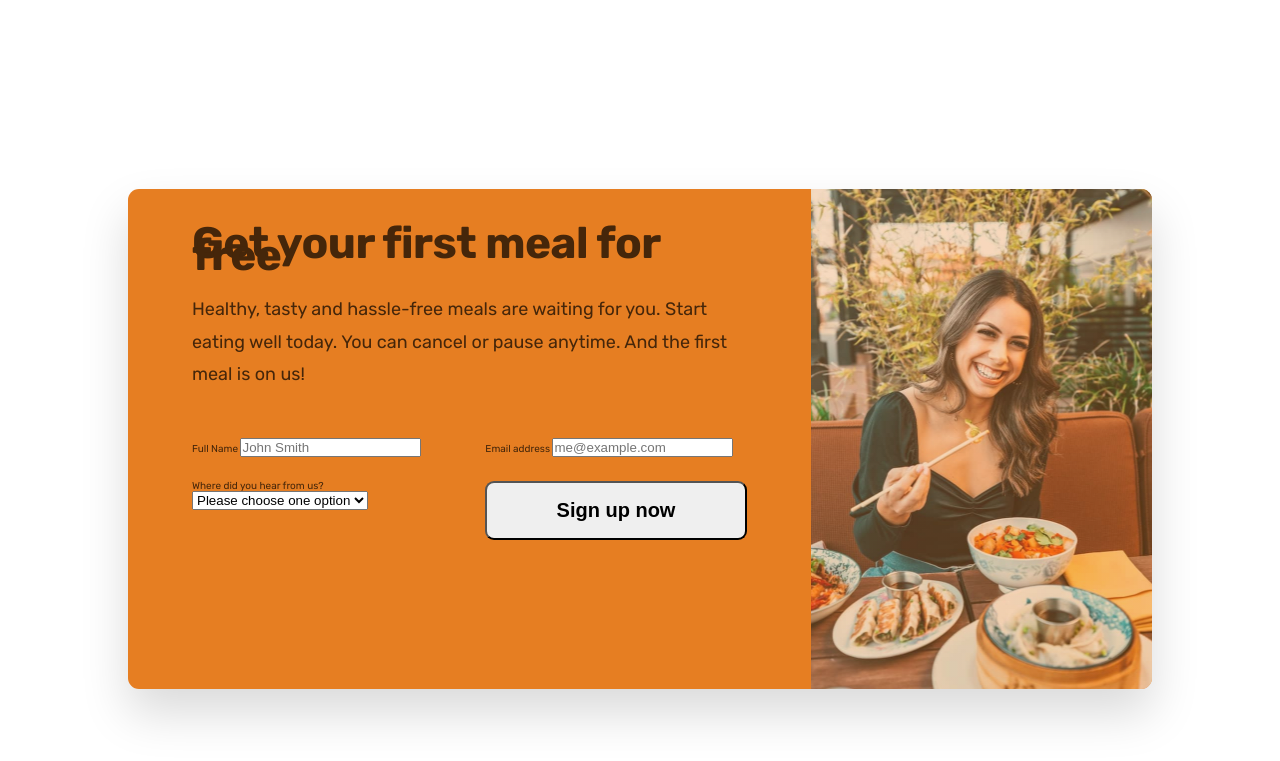
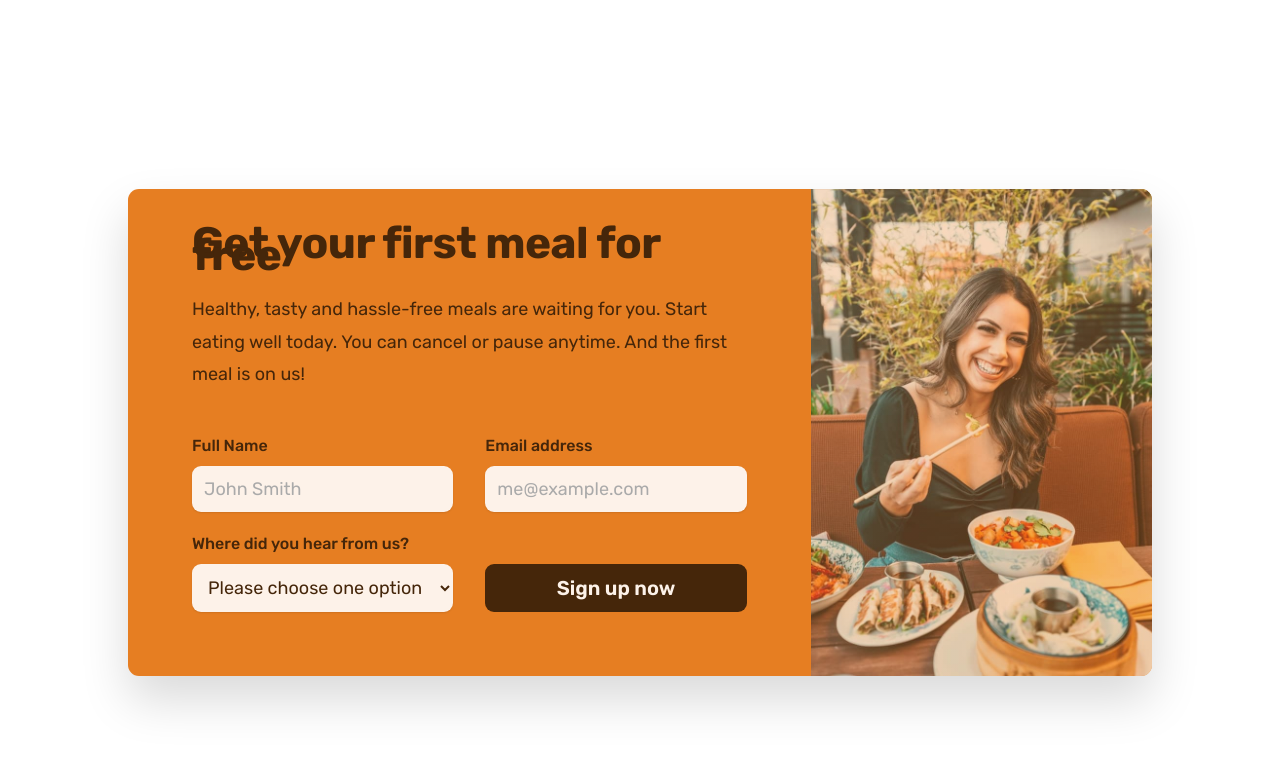
Before and after one commit to slybaidoo/Omnifood-Project, a plain HTML site: page index.html in a window 1280 px wide. Shown: the part 5706-6467 px from the top of the page. Drawn offline with nearby package versions, Linux system fonts and the light colour scheme.

Commit message:
call-to-action-section build-02-completed

```diff
--- a/css/general.css
+++ b/css/general.css
@@ -28,7 +28,8 @@ Letter-spacing
 #fae5d3
 #eb984e
 
-- Shades: #cf711f
+- Shades:
+#cf711f
 - Accents:
 - Greys:
 #6f6f6f (lightest grey allowed on this #fdf2e9)
@@ -166,6 +167,9 @@ body {
     -ms-border-radius: 9px;
     -o-border-radius: 9px;
 
+    border: none;
+    cursor: pointer;
+    font-family: inherit;
     /*Put the transition on original "state"*/
     /* transition: background-color 0.3s; */
     transition: all 0.3s;
@@ -217,6 +221,18 @@ body {
     border-bottom: 1px solid transparent;
 }
 
+.btn--form {
+    background-color: #45260a;
+    color: #fdf2e9;
+    align-self: end;
+    padding: 1.2rem;
+}
+
+.btn--form:hover {
+    background-color: #fff;
+    color: #555;
+}
+
 .list {
     list-style: none;
     display: flex;
@@ -238,6 +254,13 @@ body {
     color: #e67e22;
 }
 
+*:focus {
+    outline: none;
+    /* outline: 4px dotted #e67e22; */
+    /* outline-offset: 8px; */
+
+    box-shadow: 0 0 0 0.8rem rgba(230, 125, 34, 0.5);
+}
 
 /** HELPER/ SETTINGS CLASSES */
 .margin-right-sm {
--- a/css/style.css
+++ b/css/style.css
@@ -480,7 +480,7 @@
     grid-template-columns: 2fr 1fr;
     background-color: #e67e22;
     box-shadow: 0 2.4rem 4.8rem rgba(0, 0, 0, 0.15);
-    height: 50rem;
+    /* height: 50rem; */
     border-radius: 11px;
     overflow: hidden;
 }
@@ -491,7 +491,8 @@
 }
 
 .cta .heading-secondary {
-    color: #45260a;
+    /* color: #45260a; */
+    color: inherit;
     margin-bottom: 3.2rem;
 }
 
@@ -516,3 +517,34 @@
     column-gap: 3.2rem;
     row-gap: 2.4rem;
 }
+
+.cta-form label {
+    display: block;
+    font-size: 1.6rem;
+    font-weight: 500;
+    margin-bottom: 1.2rem;
+}
+
+.cta-form input,
+.cta-form select {
+    width: 100%;
+    padding: 1.2rem;
+    font-size: 1.8rem;
+    font-family: inherit;
+    color: inherit;
+    border: none;
+    background-color: #fdf2e9;
+    border-radius: 9px;
+    box-shadow: 0 1px 2px rgba(0, 0, 0, 0.1);
+}
+
+.cta-form input::placeholder {
+    color: #aaa;
+    /* pseudo elements are elements we can select and
+    style but do not really exist on the page */
+}
+
+.cta *:focus {
+    outline: none;
+    box-shadow: 0 0 0 0.8rem rgba(253, 242, 233, 0.5);
+}
--- a/index.html
+++ b/index.html
@@ -809,7 +809,7 @@
                   </select>
                 </div>
 
-                <button class="btn">Sign
+                <button class="btn btn--form">Sign
                   up now</button>
 
               </form>
```
